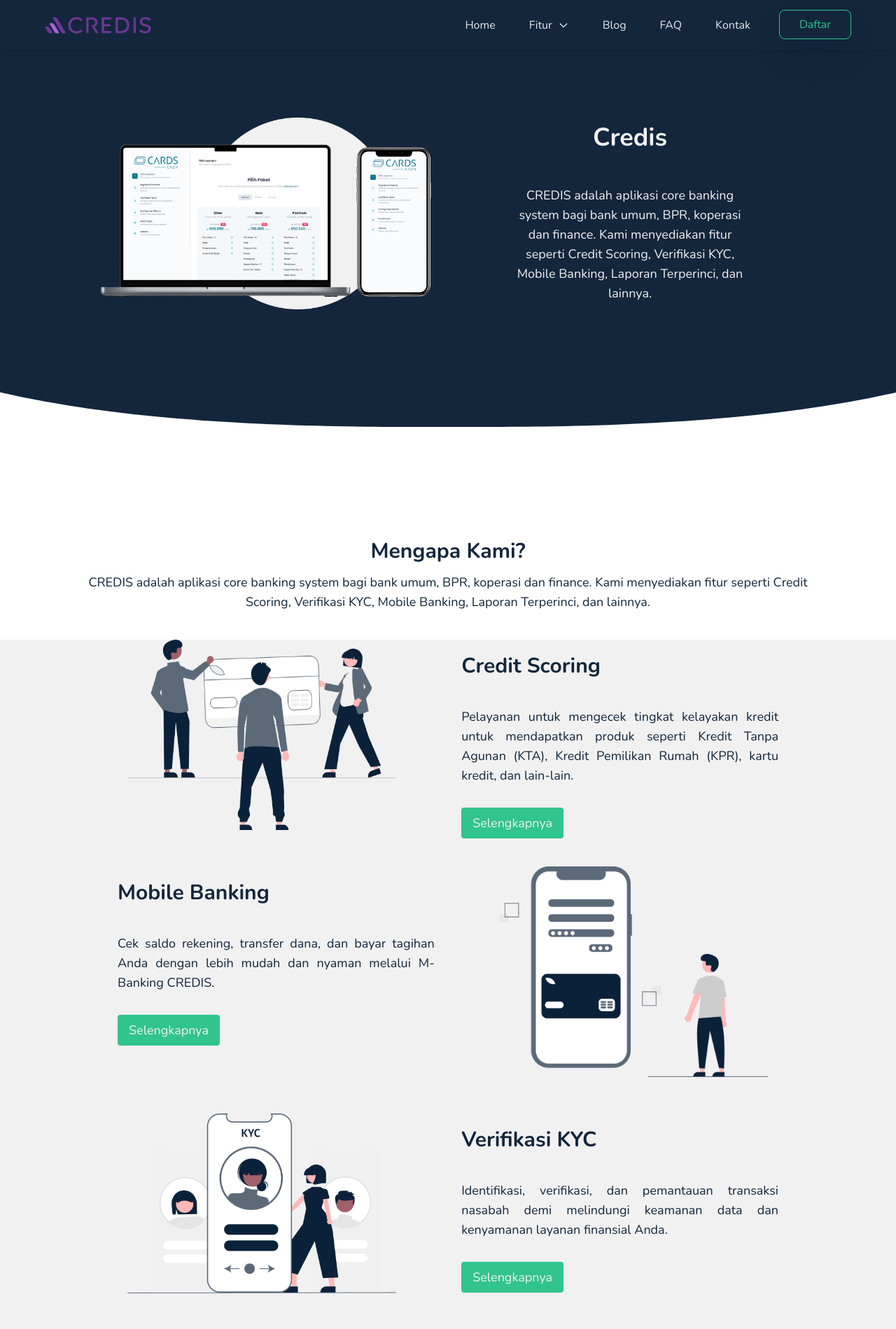
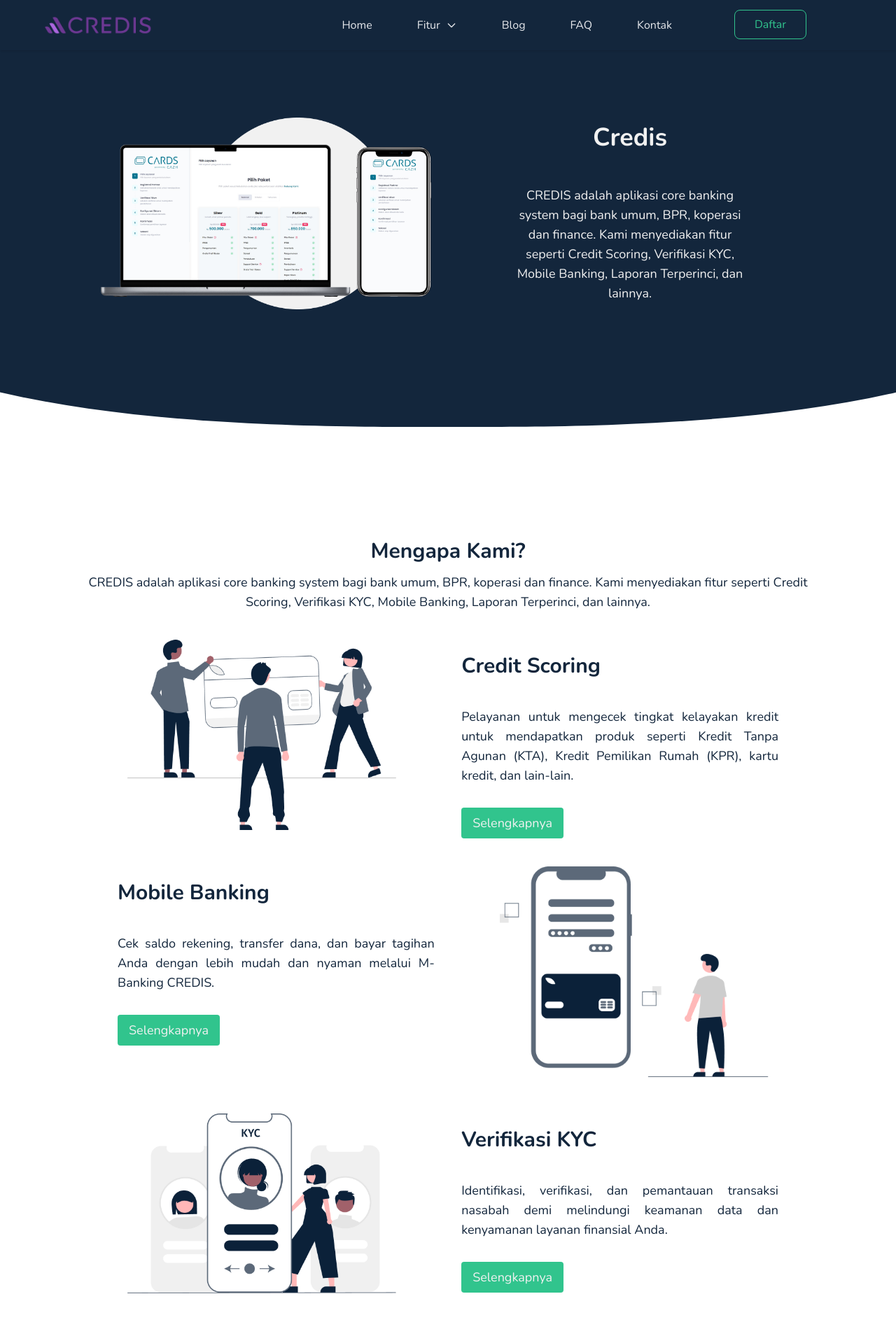
Before and after one commit to faizalajiw/Corebanking-NextJS, a Next.js app: page / in a window 1280 px wide. Shown: the top 1899 px of the page at 70% size. Built offline with nearby package versions, Linux system fonts and the light colour scheme.

Commit message:
fix navbar layout and bg-color

```diff
--- a/components/Feature/index.jsx
+++ b/components/Feature/index.jsx
@@ -3,7 +3,7 @@
 
 export const Feature = () => {
   return (
-    <div className=" bg-whitecredis flex-col flex gap-16 md:gap-10 md:px-32">
+    <div className="flex-col flex gap-16 md:gap-10 md:px-32">
       {/* Feature 1 */}
       <div className=" flex flex-col text-bluecredis md:flex-row">
         <div className="container flex justify-center mb-3">
--- a/components/Header/index.jsx
+++ b/components/Header/index.jsx
@@ -59,9 +59,9 @@
         {/* Menu */}
         <div>
           <div
-            className={`flex-1 justify-self-center pb-3 mt-8 md:px-36 md:block md:pb-0 md:mt-0 ${navbar ? "block" : "hidden"
+            className={`flex-1 pb-3 mt-8 md:pr-64 md:block md:pb-0 md:mt-0 ${navbar ? "block" : "hidden"
               }`}>
-            <ul className="place-items-center justify-center space-y-8 md:flex md:space-x-12 md:space-y-0">
+            <ul className="place-items-center justify-center space-y-8 md:flex md:space-x-16 md:space-y-0">
               <li className="text-gray-200 hover:text-green-400">
                 <Link href="/">Home</Link>
               </li>
@@ -80,7 +80,7 @@
             </ul>
           </div>
 
-          <div className="hmm absolute bottom-3 md:right-16 md:bottom-4  right-16 border border-green-400 text-green-400 py-2 px-7 rounded-lg hover:bg-green-400 hover:text-white inline-block shadow-2xl">
+          <div className="absolute bottom-3 md:right-32 md:bottom-4 right-16 border border-green-400 text-green-400 py-2 px-7 rounded-lg hover:bg-green-400 hover:text-whitecredis inline-block">
             <button>Daftar</button>
           </div>
 
```
